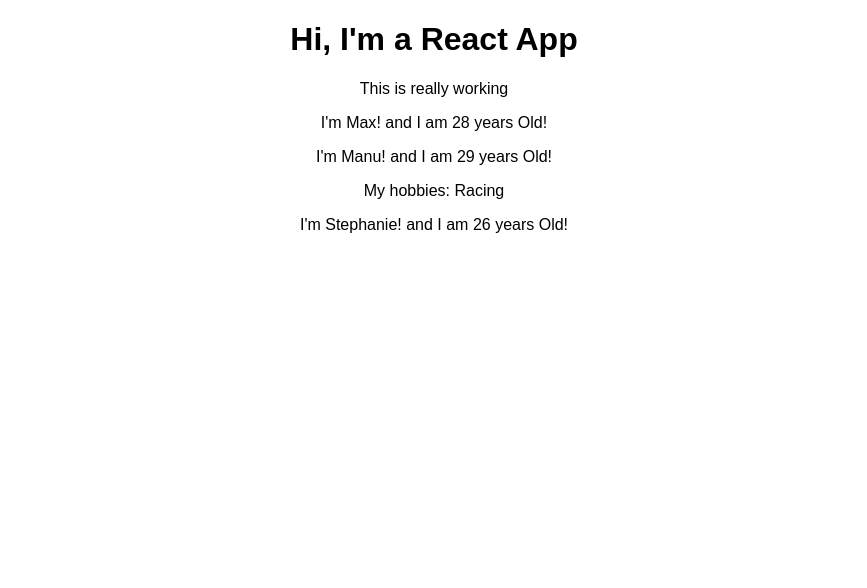
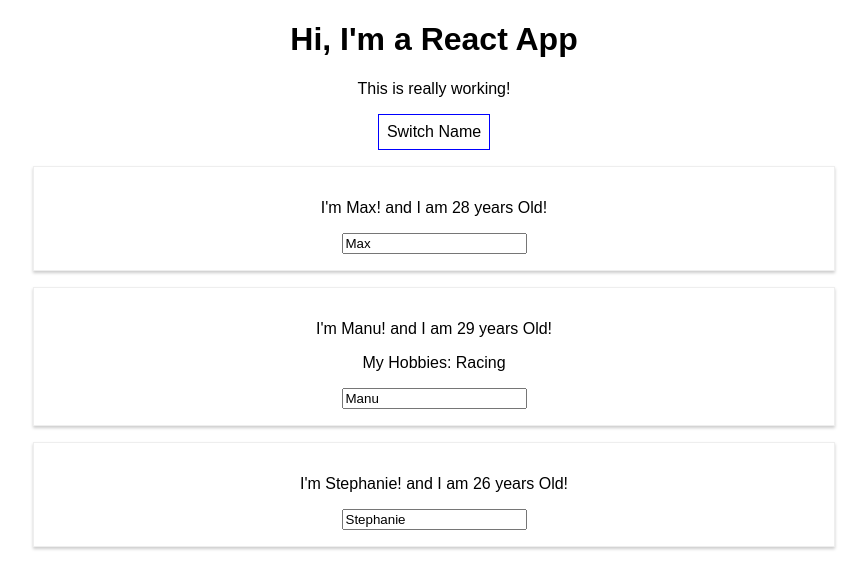
Before and after one commit to noszczykmichal/react-project, a React (Create React App) app: page / in a window 1280 px wide. Shown: the top 588 px of the page, without its empty margins (206-1073 px from the left). Built offline with nearby package versions, Linux system fonts and the light colour scheme.

Commit message:
added events and styling

```diff
--- a/src/App.js
+++ b/src/App.js
@@ -3,17 +3,70 @@
 import Person from './Person/Person';
 
 class App extends Component {
+  state = {
+    persons: [
+      { name: 'Max', age: 28 },
+      { name: 'Manu', age: 29 },
+      { name: 'Stephanie', age: 26 }
+    ],
+    otherState: 'some other value'
+  };
+
+  switchNameHandler = (newName) => {
+    // console.log('Was clicked!');
+    // DON'T DO THIS: this.state.persons[0].name = 'Maximilian';
+    this.setState({
+      persons: [
+        { name: newName, age: 28 },
+        { name: 'Manu', age: 29 },
+        { name: 'Stephanie', age: 27 }
+      ]
+    });
+  };
+
+  nameChangedHandler=(event)=>{
+    this.setState({
+      persons: [
+        { name: 'Max', age: 28 },
+        { name: event.target.value, age: 29 },
+        { name: 'Stephanie', age: 27 }
+      ]
+    })
+  }
+
   render() {
+    const style={
+      backgroundColor: 'white',
+      font: 'inherit',
+      border: '1px solid blue',
+      padding: '8px',
+      cursor: 'pointer'
+    };
+
+
     return (
       <div className="App">
         <h1>Hi, I'm a React App</h1>
-        <p>This is really working</p>
-        <Person name="Max" age="28"/>
-        <Person name="Manu" age="29">My hobbies: Racing</Person>
-        <Person name="Stephanie" age="26"/>
+        <p>This is really working!</p>
+        <button
+        style={style}
+        onClick={() => this.switchNameHandler('maximilian')} >Switch Name</button>
+        <Person
+        name={this.state.persons[0].name}
+        age={this.state.persons[0].age}
+        />
+        <Person
+        name={this.state.persons[1].name}
+        age={this.state.persons[1].age}
+        click={this.switchNameHandler.bind(this, 'Max!!!')}
+        changed={this.nameChangedHandler}>
+        My Hobbies: Racing</Person>
+        <Person
+        name={this.state.persons[2].name}
+        age={this.state.persons[2].age}/>
       </div>
     );
-
+    // return React.createElement('div', {className: 'App'}, React.createElement('h1', null, 'Does this work now?'));
   }
 }
 
--- /dev/null
+++ b/src/Person/Person.css
@@ -0,0 +1,8 @@
+.Person{
+    width: 60%;
+    margin: 16px auto;
+    border: 1px solid #eee;
+    box-shadow: 0 2px 3px #ccc;
+    padding: 16px;
+    text-align: center;
+}
--- a/src/Person/Person.js
+++ b/src/Person/Person.js
@@ -1,10 +1,12 @@
 import React from 'react';
+import './Person.css';
 
 const person=(props)=>{
 return (
-    <div>
-        <p>I'm {props.name}! and I am {props.age} years Old!</p>
+    <div className="Person">
+        <p onClick={props.click}>I'm {props.name}! and I am {props.age} years Old!</p>
         <p>{props.children}</p>
+        <input type="text" onChange={props.changed} value={props.name}/>
     </div>
 )
 };
```
